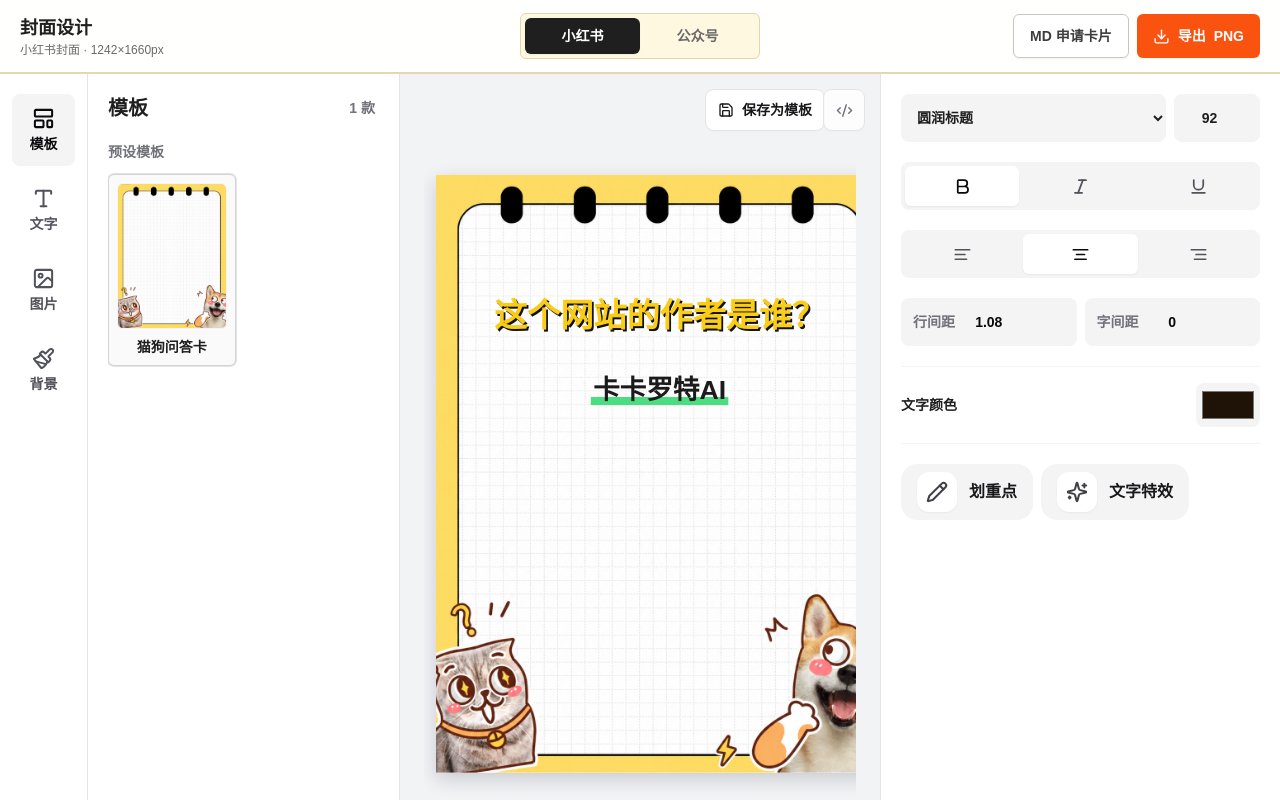
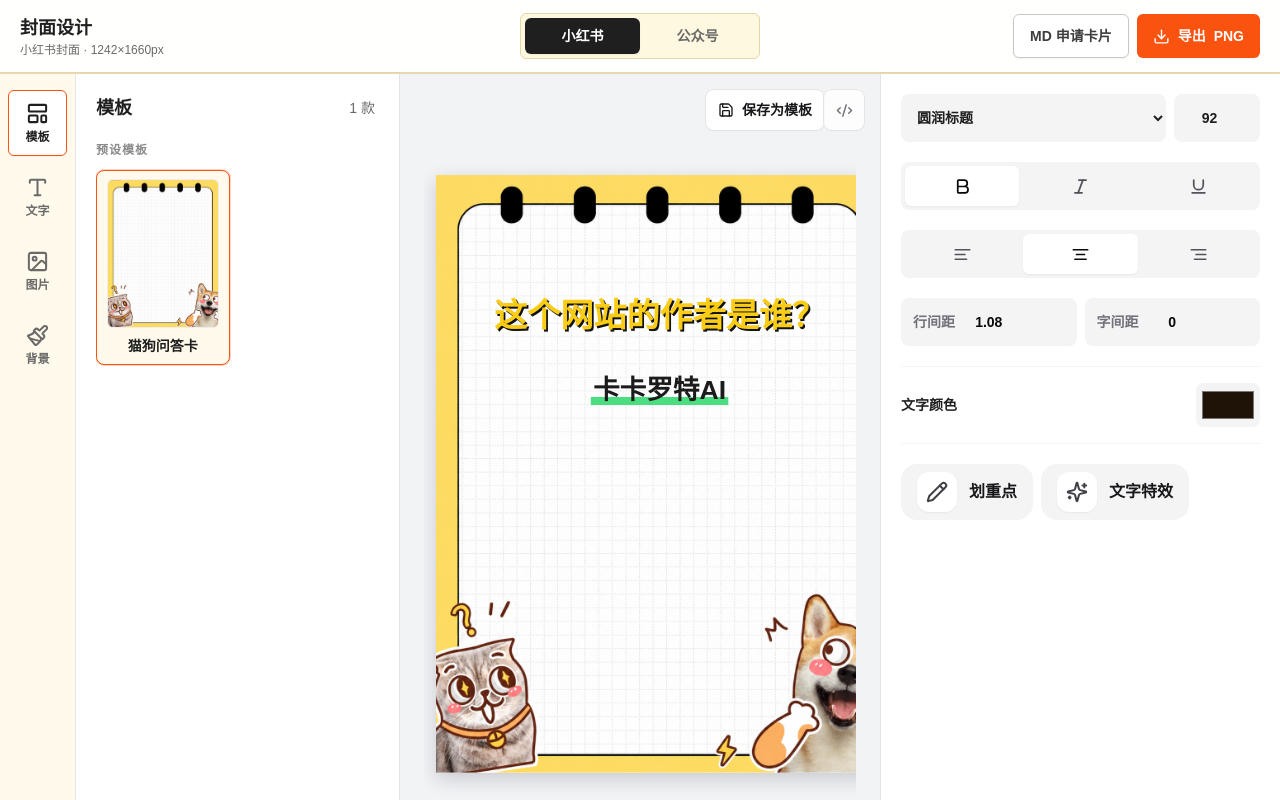
Before and after one commit to kklt-ai/kklt-ai-blog, a Next.js app: page /cover in a window 1280 px wide. Built offline with nearby package versions, Linux system fonts and the light colour scheme; a small style sheet from the web is missing.

Commit message:
style: restyle cover resource panel

```diff
--- a/src/cover/components/CoverToolPanel.tsx
+++ b/src/cover/components/CoverToolPanel.tsx
@@ -76,7 +76,7 @@ function TemplateThumbnail({
       role="img"
       aria-label={`${template.name}模板预览`}
       className={[
-        "mx-auto mb-2 block overflow-hidden rounded-md border border-zinc-100 bg-white bg-cover bg-center",
+        "mx-auto mb-2 block overflow-hidden rounded-md border border-[#ededed] bg-white bg-cover bg-center",
         template.backgroundClassName,
       ].join(" ")}
       style={{
@@ -96,7 +96,7 @@ function ToolNavigation({
   return (
     <nav
       aria-label="封面功能栏"
-      className="flex w-[88px] shrink-0 flex-col gap-2 border-r border-zinc-200 px-3 py-5 max-sm:w-full max-sm:flex-row max-sm:border-b max-sm:border-r-0"
+      className="flex w-[76px] shrink-0 flex-col gap-2 border-r border-[#e5e5e5] bg-[#fffaeb] px-2 py-4 max-sm:w-full max-sm:flex-row max-sm:border-b max-sm:border-r-0"
     >
       {COVER_TOOLS.map((tool) => {
         const Icon = tool.icon;
@@ -108,10 +108,10 @@ function ToolNavigation({
             aria-pressed={active}
             onClick={() => onActiveToolChange(tool.id)}
             className={[
-              "flex h-[72px] flex-col items-center justify-center gap-1 rounded-lg text-sm font-semibold transition max-sm:h-14 max-sm:flex-1",
+              "flex h-[66px] flex-col items-center justify-center gap-1 rounded-md border text-xs font-semibold transition max-sm:h-14 max-sm:flex-1",
               active
-                ? "bg-zinc-100 text-zinc-950"
-                : "bg-white text-zinc-600 hover:bg-zinc-50 hover:text-zinc-950",
+                ? "border-[#fa520f] bg-white text-[#1f1f1f] shadow-sm"
+                : "border-transparent text-[#6a6a6a] hover:border-[#e6d5a8] hover:bg-white hover:text-[#1f1f1f]",
             ].join(" ")}
           >
             <Icon size={23} aria-hidden="true" strokeWidth={2.1} />
@@ -152,10 +152,10 @@ function TemplatePanel({
         aria-pressed={template.id === activeTemplate.id}
         onClick={() => onChooseTemplate(template.id)}
         className={[
-          "w-full rounded-md border p-2 text-center transition",
+          "w-full rounded-lg border p-2 text-center transition",
           template.id === activeTemplate.id
-            ? "border-zinc-300 bg-zinc-50 ring-1 ring-zinc-200"
-            : "border-zinc-100 bg-white hover:border-zinc-300 hover:bg-zinc-50",
+            ? "border-[#fa520f] bg-[#fffaeb] ring-1 ring-[#fa520f]/25"
+            : "border-[#ededed] bg-white hover:border-[#e6d5a8] hover:bg-[#fffaeb]",
         ].join(" ")}
       >
         <TemplateThumbnail template={template} imageBackground={imageBackground} />
@@ -167,18 +167,18 @@ function TemplatePanel({
   return (
     <section className="h-full overflow-y-auto pr-1">
       <div className="mb-5 flex items-center justify-between">
-        <h2 className="text-xl font-bold">模板</h2>
-        <span className="text-sm font-semibold text-zinc-500">{templates.length} 款</span>
+        <h2 className="text-lg font-semibold text-[#1f1f1f]">模板</h2>
+        <span className="text-sm font-medium text-[#6a6a6a]">{templates.length} 款</span>
       </div>
       <div className="space-y-3">
         {customTemplates.length > 0 && (
           <div className="grid grid-cols-2 gap-3">
-            <h3 className="col-span-full text-sm font-black text-zinc-500">我的模板</h3>
+            <h3 className="col-span-full text-xs font-semibold uppercase tracking-[0.08em] text-[#8a8a8a]">我的模板</h3>
             {customTemplates.map(renderTemplateButton)}
           </div>
         )}
         <div className="grid grid-cols-2 gap-3">
-          <h3 className="col-span-full text-sm font-black text-zinc-500">预设模板</h3>
+          <h3 className="col-span-full text-xs font-semibold uppercase tracking-[0.08em] text-[#8a8a8a]">预设模板</h3>
           {presetTemplates.map(renderTemplateButton)}
         </div>
       </div>
@@ -189,16 +189,16 @@ function TemplatePanel({
 function TextPanel({ onAddTextLayer }: Pick<CoverToolPanelProps, "onAddTextLayer">) {
   return (
     <section className="h-full overflow-y-auto pr-1">
-      <h2 className="mb-5 text-xl font-bold">文字</h2>
+      <h2 className="mb-5 text-lg font-semibold text-[#1f1f1f]">文字</h2>
       <button
         type="button"
         onClick={onAddTextLayer}
-        className="mb-4 inline-flex w-full items-center justify-center gap-2 rounded-lg bg-zinc-950 px-3 py-3 font-semibold text-white transition hover:bg-zinc-800"
+        className="mb-4 inline-flex w-full items-center justify-center gap-2 rounded-md bg-[#1f1f1f] px-3 py-3 font-semibold text-white transition hover:bg-[#3d3d3d]"
       >
         <Plus size={18} aria-hidden="true" />
         添加文字
       </button>
-      <div className="grid grid-cols-2 gap-3 rounded-lg bg-zinc-100 p-3">
+      <div className="grid grid-cols-2 gap-3 rounded-lg border border-[#e6d5a8] bg-[#fff8e0] p-3">
         {[
           { label: "标题", sample: "H1" },
           { label: "副标题", sample: "H2" },
@@ -209,9 +209,9 @@ function TextPanel({ onAddTextLayer }: Pick<CoverToolPanelProps, "onAddTextLayer
             key={item.label}
             type="button"
             onClick={onAddTextLayer}
-            className="rounded-md bg-white px-3 py-4 text-center text-sm font-semibold text-zinc-600 transition hover:text-zinc-950"
+            className="rounded-md border border-[#ededed] bg-white px-3 py-4 text-center text-sm font-semibold text-[#6a6a6a] transition hover:border-[#e6d5a8] hover:text-[#1f1f1f]"
           >
-            <span className="mb-2 block text-2xl font-bold text-zinc-950">{item.sample}</span>
+            <span className="mb-2 block text-2xl font-bold text-[#1f1f1f]">{item.sample}</span>
             {item.label}
           </button>
         ))}
@@ -237,14 +237,14 @@ function ImagePanel({
   return (
     <section className="flex h-full min-h-0 flex-col">
       <div className="mb-5 flex items-center justify-between gap-3">
-        <h2 className="text-xl font-bold">图片素材</h2>
+        <h2 className="text-lg font-semibold text-[#1f1f1f]">图片素材</h2>
         <a
           href="https://icons.lobehub.com/"
           target="_blank"
           rel="noreferrer"
           title="Logo下载网站"
           aria-label="前往 LobeHub Icons 下载 Logo"
-          className="inline-flex h-9 w-9 items-center justify-center rounded-lg border border-zinc-200 bg-zinc-50 text-zinc-600 transition hover:border-zinc-300 hover:bg-white hover:text-zinc-950"
+          className="inline-flex h-9 w-9 items-center justify-center rounded-md border border-[#e5e5e5] bg-white text-[#6a6a6a] transition hover:border-[#c7c7c7] hover:bg-[#fffaeb] hover:text-[#1f1f1f]"
         >
           <ExternalLink size={18} aria-hidden="true" />
         </a>
@@ -256,7 +256,7 @@ function ImagePanel({
         value={logoSearchQuery}
         onChange={(event) => onLogoSearchQueryChange(event.target.value)}
         placeholder="搜索 Logo"
-        className="mb-4 w-full rounded-lg border border-zinc-200 bg-zinc-50 px-3 py-2 text-sm font-semibold outline-none transition focus:border-zinc-400 focus:bg-white"
+        className="mb-4 h-11 w-full rounded-md border border-[#c7c7c7] bg-white px-3 text-sm font-medium text-[#1f1f1f] outline-none transition placeholder:text-[#a8a8a8] focus:border-[#fa520f] focus:ring-2 focus:ring-[#fa520f]/15"
       />
       <div
         aria-label="Logo 素材列表"
@@ -268,11 +268,11 @@ function ImagePanel({
             type="button"
             aria-label={`添加 ${icon.name} 图标`}
             onClick={() => onAddIconLayer(icon.id)}
-            className="rounded-lg border border-zinc-200 bg-zinc-50 p-3 text-sm font-semibold transition hover:border-zinc-300 hover:bg-white"
+            className="rounded-lg border border-[#ededed] bg-white p-3 text-sm font-semibold text-[#3d3d3d] transition hover:border-[#e6d5a8] hover:bg-[#fffaeb]"
           >
             <span
               className={[
-                "mx-auto mb-2 flex h-11 w-11 items-center justify-center rounded-lg border border-zinc-200 text-xs",
+                "mx-auto mb-2 flex h-11 w-11 items-center justify-center rounded-md border border-[#e5e5e5] text-xs",
                 icon.className,
               ].join(" ")}
             >
@@ -312,8 +312,8 @@ function BackgroundPanel({
 
   return (
     <section className="h-full overflow-y-auto pr-1">
-      <h2 className="mb-5 text-xl font-bold">背景样式</h2>
-      <div className="mb-4 grid grid-cols-2 gap-2 rounded-lg bg-zinc-100 p-1">
+      <h2 className="mb-5 text-lg font-semibold text-[#1f1f1f]">背景样式</h2>
+      <div className="mb-4 grid grid-cols-2 gap-2 rounded-md border border-[#e6d5a8] bg-[#fff8e0] p-1">
         {[
           { id: "image" as const, label: "图片背景" },
           { id: "color" as const, label: "颜色背景" },
@@ -324,10 +324,10 @@ function BackgroundPanel({
             aria-pressed={backgroundTabId === tab.id}
             onClick={() => onBackgroundTabChange(tab.id)}
             className={[
-              "rounded-md px-3 py-2 text-sm font-bold transition",
+              "rounded-md px-3 py-2 text-sm font-semibold transition",
               backgroundTabId === tab.id
-                ? "bg-white text-zinc-950 shadow-sm"
-                : "text-zinc-500 hover:text-zinc-950",
+                ? "bg-white text-[#1f1f1f] shadow-sm"
+                : "text-[#6a6a6a] hover:text-[#1f1f1f]",
             ].join(" ")}
           >
             {tab.label}
@@ -352,8 +352,8 @@ function BackgroundPanel({
               className={[
                 "rounded-lg border bg-white p-2 text-left transition",
                 selectedBackground.kind === "image" && selectedBackground.id === background.id
-                  ? "border-zinc-950"
-                  : "border-zinc-200 hover:border-zinc-300",
+                  ? "border-[#fa520f] ring-1 ring-[#fa520f]/25"
+                  : "border-[#ededed] hover:border-[#e6d5a8] hover:bg-[#fffaeb]",
               ].join(" ")}
             >
               <img
@@ -381,8 +381,8 @@ function BackgroundPanel({
               className={[
                 "rounded-lg border bg-white p-2 text-left transition",
                 selectedBackground.kind === "color" && selectedBackground.id === template.id
-                  ? "border-zinc-950"
-                  : "border-zinc-200 hover:border-zinc-300",
+                  ? "border-[#fa520f] ring-1 ring-[#fa520f]/25"
+                  : "border-[#ededed] hover:border-[#e6d5a8] hover:bg-[#fffaeb]",
               ].join(" ")}
             >
               <span
@@ -400,7 +400,7 @@ function BackgroundPanel({
 
 export function CoverToolPanel(props: CoverToolPanelProps) {
   return (
-    <aside className="flex min-h-0 border-r border-zinc-200 bg-white max-xl:min-h-[520px] max-sm:flex-col xl:h-full">
+    <aside className="flex min-h-0 border-r border-[#e5e5e5] bg-white max-xl:min-h-[520px] max-sm:flex-col xl:h-full">
       <ToolNavigation
         activeToolId={props.activeToolId}
         onActiveToolChange={props.onActiveToolChange}
```
